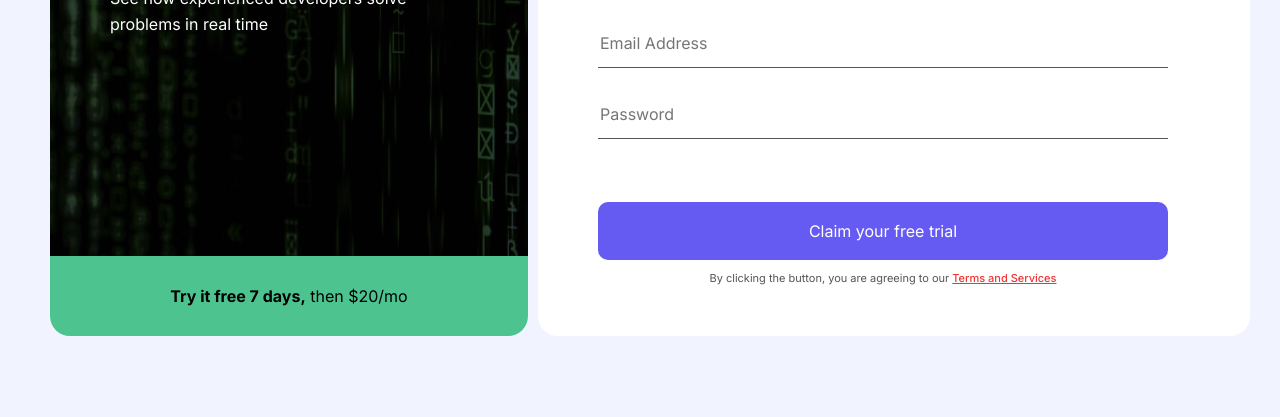
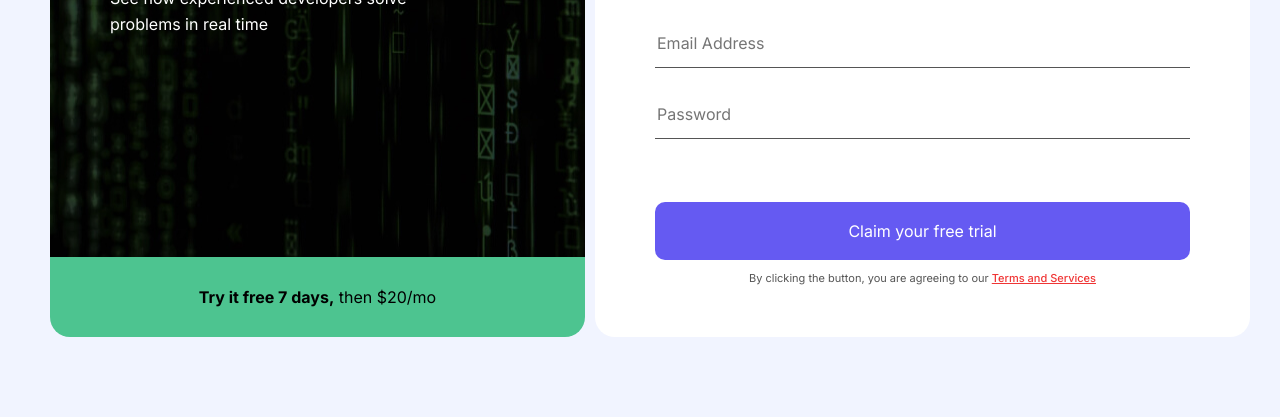
Before and after one commit to dunyo2107/Form, a plain HTML site: page index.html in a window 1280 px wide. Shown: the part 409-826 px from the top of the page. Drawn offline with Linux system fonts and the light colour scheme.

Commit message:
hero width

```diff
--- a/css/style.css
+++ b/css/style.css
@@ -98,7 +98,8 @@ img{
 
 /* Hero */
 .hero {
-    width: 570px;
+    width: 100%;
+    max-width: 570px;
     display: flex;
     flex-direction: column;
     border-radius: 20px;
@@ -148,7 +149,7 @@ img{
     width: 100%;
     max-width: 570px;
     background-color: #fff;
-    padding: 55px 82px 39px 60px;
+    padding: 55px 60px 40px;
     border-radius: 20px;
     margin-left: 10px;
 }
```
